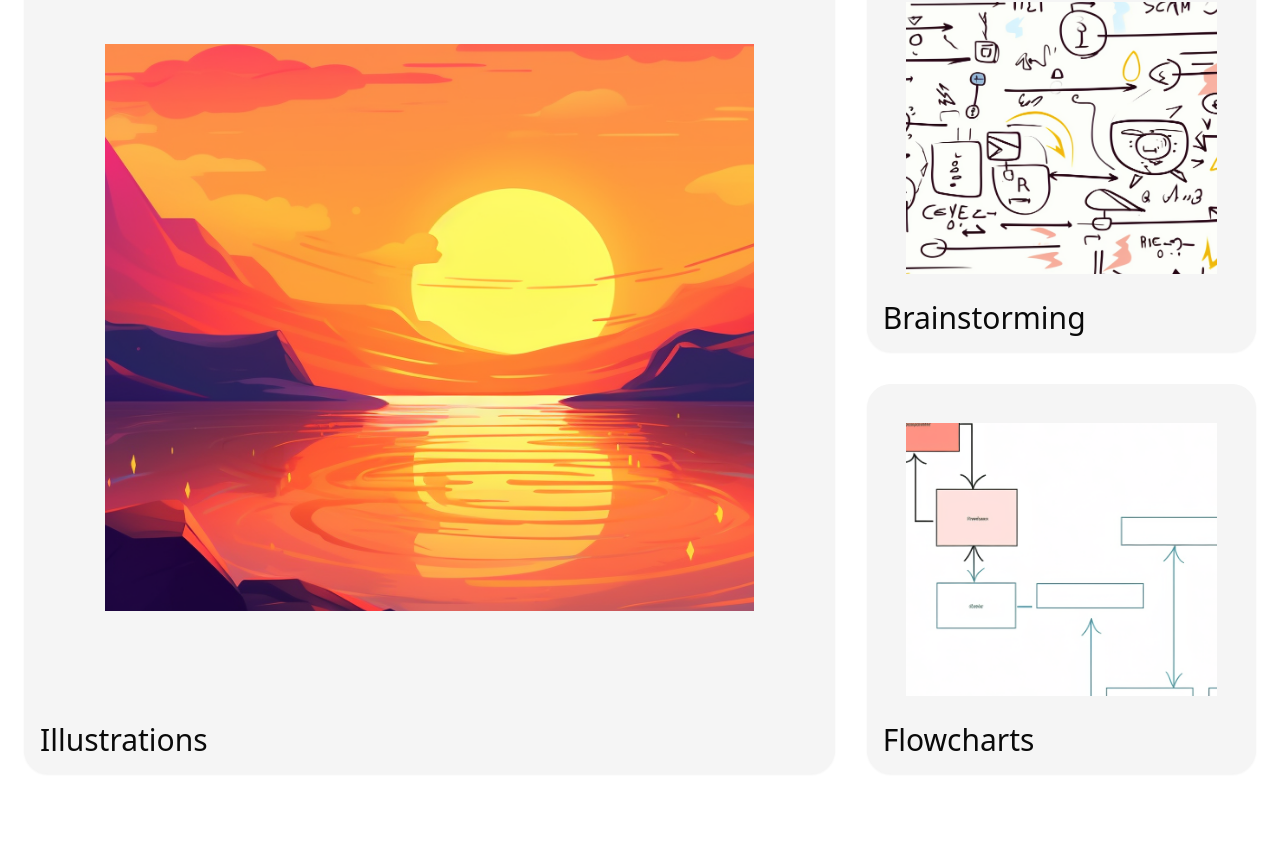
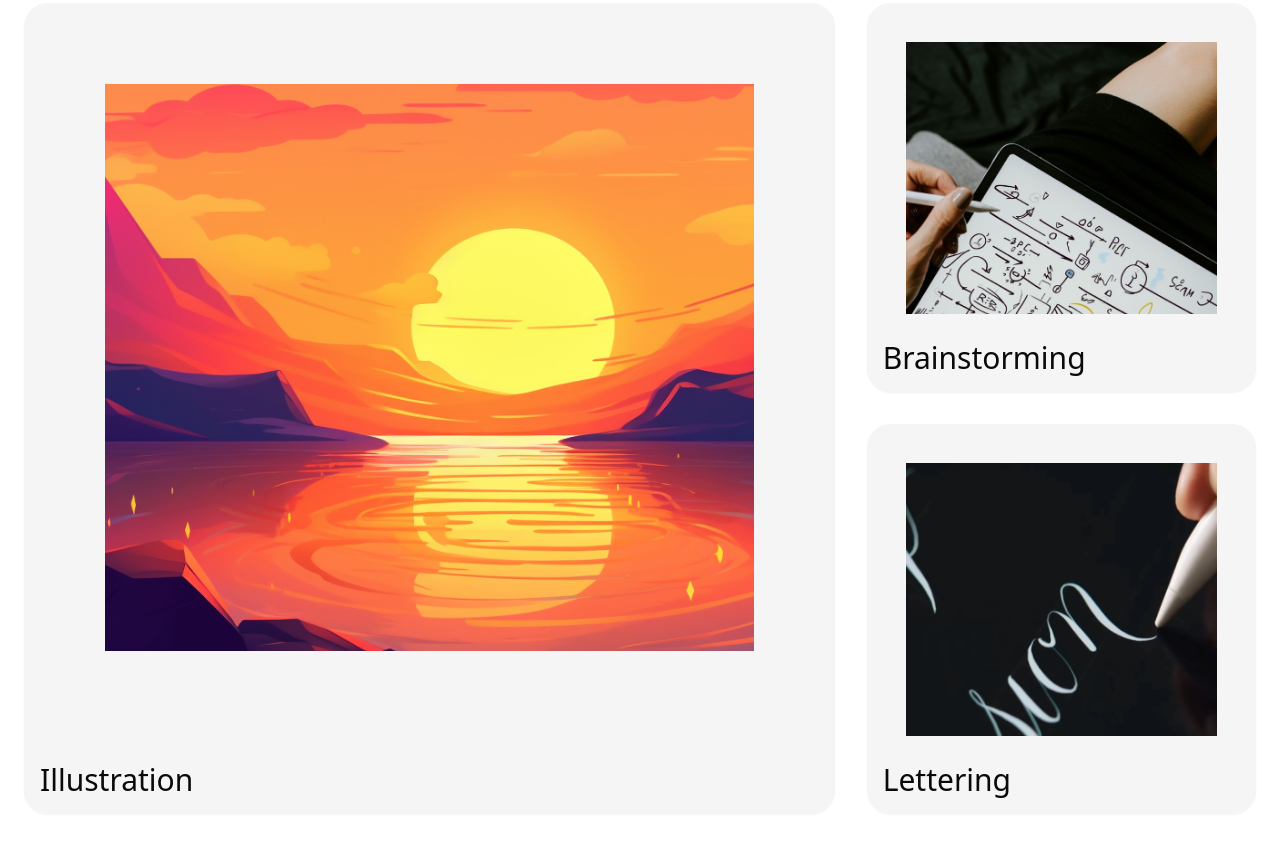
Before and after one commit to doodle-app/doodle-app, an Astro site: page / in a window 1280 px wide. Shown: the part 3372-4215 px from the top of the page. Built offline with nearby package versions, Linux system fonts and the light colour scheme; Astro itself is replaced by a stand-in of ours.

Commit message:
feat: update create page image

```diff
--- a/src/env.d.ts
+++ b/src/env.d.ts
@@ -2,6 +2,5 @@
 
 interface Experience {
   title: string
-  description: string
   thumbnail: string
 }
--- a/src/pages/Product.astro
+++ b/src/pages/Create.astro
@@ -5,40 +5,40 @@ import ProductCard from "@/components/doodle/ProductCard.astro";
 const expereinces: Experience[] = [
   {
     title: "Education",
-    description: "Play Cool Drwaing Games",
-    thumbnail: "/images/product/education.webp",
+    thumbnail: "/images/product/teacher.webp",
   },
   {
-    title: "Lettering",
-    description: "Write Cool Stuff",
-    thumbnail: "/images/product/calligraphy.webp",
+    title: "Traveling",
+    thumbnail: "/images/product/airplane.jpg",
   },
   {
-    title: "Illustrations",
-    description: "Draw Cool Stuff on a Screen",
+    title: "Illustration",
     thumbnail: "/images/illustrations.png",
   },
   {
     title: "Brainstorming",
-    description: "Think of Cool Stuff to Draw",
-    thumbnail: "/images/brainstorming.png",
+    thumbnail: "/images/product/brainstorm.jpg",
   },
-
   {
-    title: "Flowcharts",
-    description: "Make Lines and Boxes ",
-    thumbnail: "/images/flowcharts.png",
+    title: "Lettering",
+    thumbnail: "/images/product/calligraphy.webp",
+  },
+  {
+    title: "Children",
+    thumbnail: "/images/product/children.webp",
   },
 ];
 ---
 
 <section class="mx-auto mt-32 max-w-7xl px-8 sm:mt-56">
-  <SectionHeader heading="Experiences" subheading="Different ways to use the app" />
+  <SectionHeader
+    heading="Endless Creativity"
+    subheading="Explore limitless possibilities with Doodle, perfect for education, travel, note-taking, brainstorming, flowcharts, and stunning illustrations"
+  />
   <div class="grid grid-cols-1 grid-flow-row-dense lg:grid-cols-6 -mx-2 pt-4 gap-8">
     {
       expereinces.map((expereince, index) => {
-        let colSpan = "col-span-1";
-        let rowSpan = "row-span-1";
+        let colSpan, rowSpan;
 
         let effectiveIndex = index;
         if (index % 9 === 8 && index + 1 < expereinces.length) {
@@ -52,17 +52,17 @@ const expereinces: Experience[] = [
           case 1:
           case 5:
           case 6:
-            colSpan = "lg:col-span-3";
-            rowSpan = "lg:row-span-3";
+            colSpan = "col-span-1 lg:col-span-3";
+            rowSpan = "row-span-1 lg:row-span-3";
             break;
           case 2:
           case 9:
-            colSpan = "lg:col-span-4";
-            rowSpan = "lg:row-span-4";
+            colSpan = "col-span-1 lg:col-span-4";
+            rowSpan = "row-span-1 lg:row-span-4";
             break;
           default:
-            colSpan = "lg:col-span-2";
-            rowSpan = "lg:row-span-2";
+            colSpan = "col-span-1 lg:col-span-2";
+            rowSpan = "row-span-1 lg:row-span-2";
         }
 
         return (
--- a/src/pages/index.astro
+++ b/src/pages/index.astro
@@ -4,7 +4,7 @@ import Layout from "@/layouts/Layout.astro";
 import Hero from "./Hero.astro";
 import Download from "./Download.astro";
 import Features from "./Features.astro";
-import Product from "./Product.astro";
+import Create from "./Create.astro";
 import Tools from "./Tools.astro";
 import Reviews from "./Reviews.astro";
 ---
@@ -13,7 +13,7 @@ import Reviews from "./Reviews.astro";
   <main>
     <Hero />
     <Features />
-    <Product />
+    <Create />
     <Reviews />
     <Tools />
     <Download />
```
Also changed, not shown: public/images/product/airplane.jpg (added), public/images/product/brainstorm.jpg (added).
